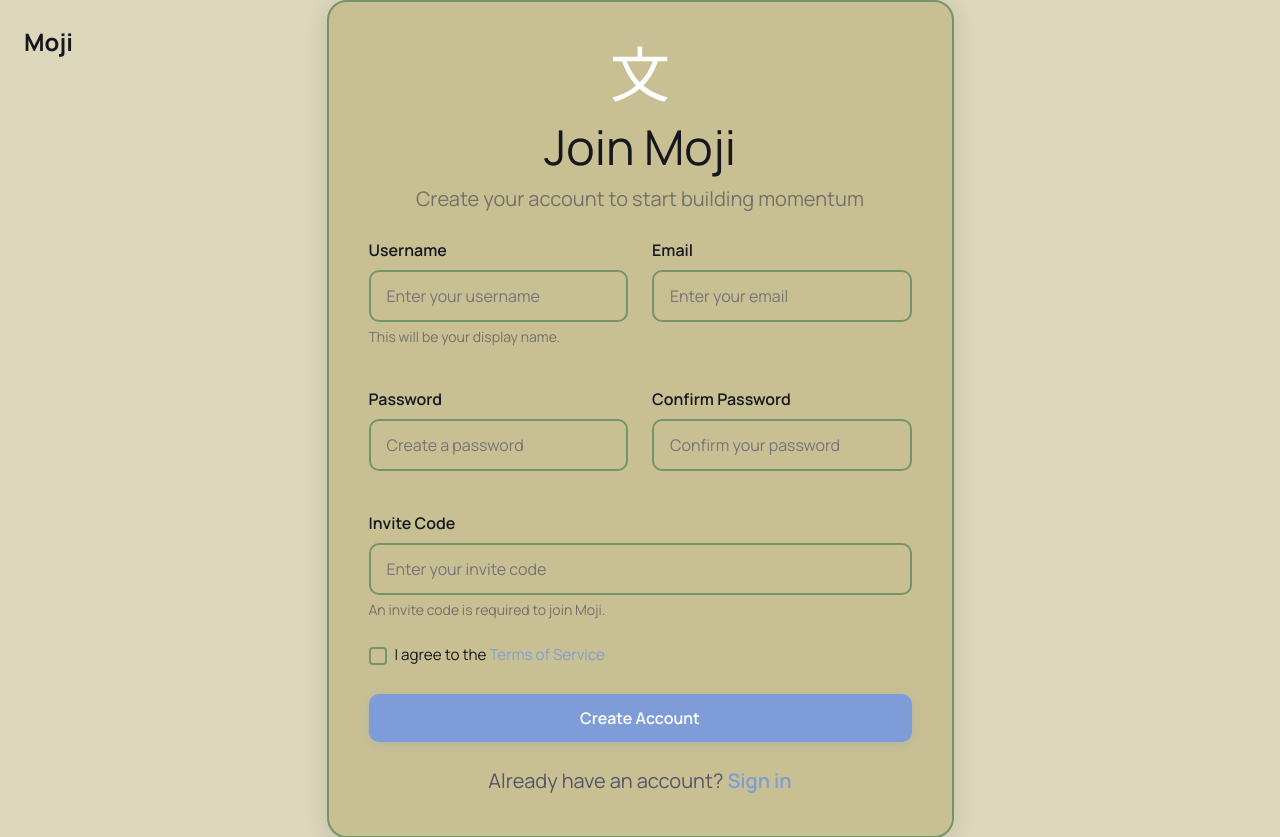
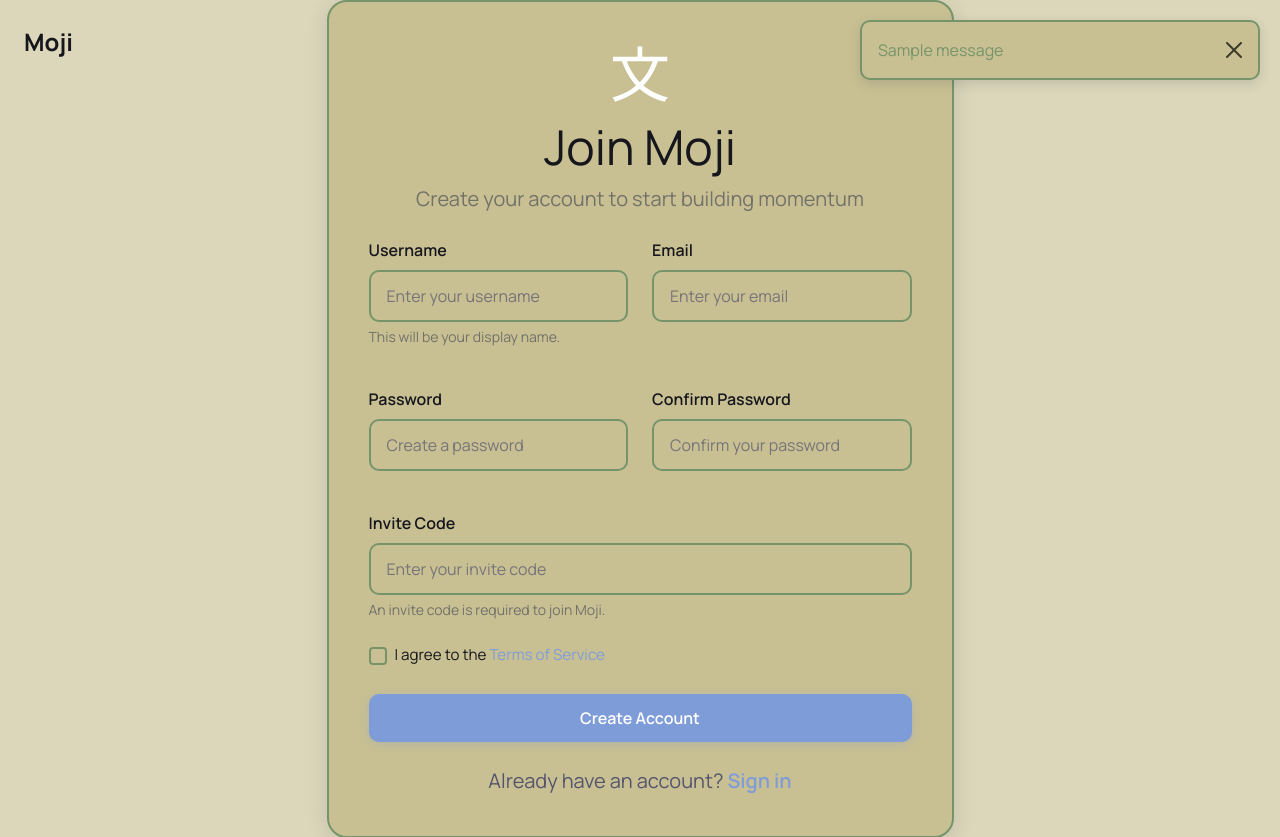
Before and after one commit to noxire-dev/moji, a Flask app: page /register in a window 1280 px wide. Shown: the top 837 px of the page. Run offline with Flask 3, Linux system fonts and the light colour scheme; one stand-in notice (Sample message) is shown.

Commit message:
added flash container for flash messages

```diff
--- a/routes/auth.py
+++ b/routes/auth.py
@@ -1,4 +1,4 @@
-from flask import Blueprint, redirect, render_template, request, session, url_for
+from flask import Blueprint, flash, redirect, render_template, request, session, url_for
 
 from models import User
 
@@ -11,6 +11,7 @@ def register():
         return render_template("auth/register.html")
     data = request.get_json()
     if User.get_by_field("email", data.get("email")):
+        flash("User already exists", "error")
         return redirect(url_for("auth.login"))
     try:
         user = User.create(data)
@@ -30,6 +31,7 @@ def login():
     password = data.get("password")
     user = User.get_by_field("email", email)
     if not user or not user.check_password(password):
+        flash("Invalid email or password", "error")
         return redirect(url_for("auth.login"))
 
     session["user_id"] = user.id
--- a/static/style/stylesheet.css
+++ b/static/style/stylesheet.css
@@ -437,6 +437,68 @@ input[type="checkbox"]:checked + label .task-text {
   background-size: calc(0.75em + 0.375rem) calc(0.75em + 0.375rem);
 }
 
+/* Flash Messages */
+.alert-container {
+  position: fixed;
+  top: 20px;
+  right: 20px;
+  z-index: 1050;
+  max-width: 400px;
+  width: 100%;
+}
+
+.alert {
+  background-color: var(--card-bg);
+  border: 2px solid var(--accent1);
+  border-radius: 10px;
+  padding: 1rem;
+  margin-bottom: 1rem;
+  box-shadow: 0 4px 12px var(--shadow);
+  transition: all 0.3s ease;
+  animation: slideIn 0.3s ease-out forwards;
+}
+
+.alert-success {
+  border-color: var(--accent1);
+  color: var(--accent1);
+}
+
+.alert-danger {
+  border-color: var(--accent2);
+  color: var(--accent2);
+}
+
+.alert-info {
+  border-color: var(--primary);
+  color: var(--primary);
+}
+
+.alert-warning {
+  border-color: var(--accent2);
+  color: var(--accent2);
+}
+
+.alert .btn-close {
+  color: var(--fg);
+  opacity: 0.7;
+  transition: opacity 0.3s ease;
+}
+
+.alert .btn-close:hover {
+  opacity: 1;
+}
+
+@keyframes slideIn {
+  from {
+    transform: translateX(100%);
+    opacity: 0;
+  }
+  to {
+    transform: translateX(0);
+    opacity: 1;
+  }
+}
+
 /* Animations */
 .fade-in {
   opacity: 0;
--- a/templates/base.html
+++ b/templates/base.html
@@ -39,6 +39,28 @@
   </script>
   {% block extra_head %}{% endblock %}
 </head>
+<!-- Flash messages -->
+    <div class="container mt-4 alert-container">
+      {% with messages = get_flashed_messages(with_categories=true) %} {% if
+      messages %}
+      <div class="alert-container">
+        {% for category, message in messages %}
+        <div
+          class="alert alert-{{ category }} alert-dismissible fade show"
+          role="alert"
+        >
+          {{ message }}
+          <button
+            type="button"
+            class="btn-close"
+            data-bs-dismiss="alert"
+            aria-label="Close"
+          ></button>
+        </div>
+        {% endfor %}
+      </div>
+      {% endif %} {% endwith %}
+    </div>
 
 <body>
   {% block content %}{% endblock %}
```
Also changed, not shown: utils.py (line endings or trailing spaces).
